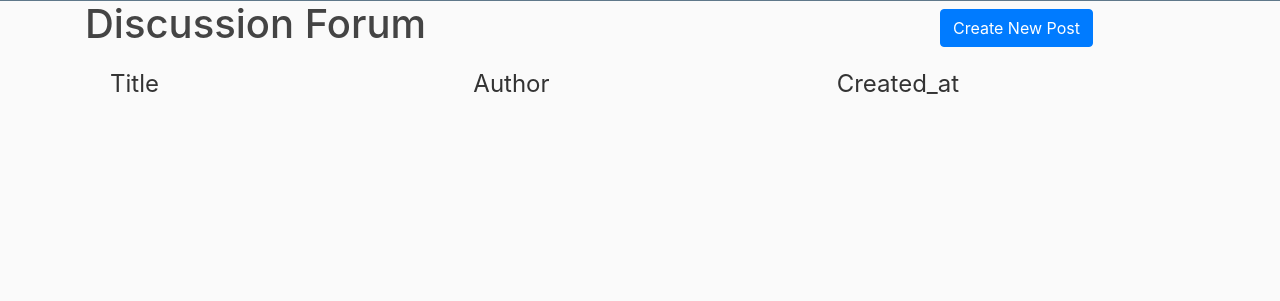
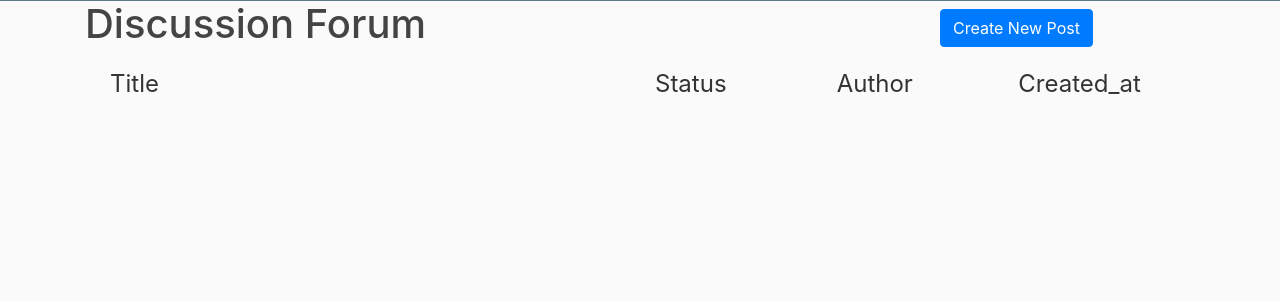
Before and after one commit to gcivil-nyu-org/Team_Team1_CS-GY-6063-Fall2021, a Django app: page /forum/ in a window 1280 px wide. Shown: the part 55-356 px from the top of the page. Run offline with Django 3.2, Linux system fonts and the light colour scheme; the visitor is signed in with stand-in values (Sample User, id 1); data that the repository does not hold is empty; some libraries are stand-ins or nearby versions.

```diff
--- a/VMentalHealth/settings.py
+++ b/VMentalHealth/settings.py
@@ -138,7 +138,7 @@ DEFAULT_AUTO_FIELD = "django.db.models.BigAutoField"
 
 LOGIN_URL = "login"
 
-LOGIN_REDIRECT_URL = "index"
+LOGIN_REDIRECT_URL = "profile"
 
 LOGOUT_REDIRECT_URL = "index"
 
--- a/forum/views.py
+++ b/forum/views.py
@@ -12,7 +12,9 @@ class PostListView(ListView):
     template_name = "forum:post_list"
 
     def get_queryset(self):
-        return Post.objects.all().order_by("-created_at")
+        published_qs = Post.objects.filter(status='published')
+        curr_user_qs = Post.objects.filter(author=self.request.user.id)
+        return published_qs.union(curr_user_qs).order_by("-created_at")
 
 
 @method_decorator(login_required, name="dispatch")
@@ -23,7 +25,7 @@ class PostDetailView(DetailView):
 @method_decorator(login_required, name="dispatch")
 class PostUpdateView(UpdateView):
     model = Post
-    fields = ["title", "content"]
+    fields = ["title", "content", "status", ]
     template_name_suffix = "_update"
 
     def get_success_url(self):
@@ -44,7 +46,7 @@ class PostDeleteView(DeleteView):
 @method_decorator(login_required, name="dispatch")
 class PostCreateView(CreateView):
     model = Post
-    fields = ["title", "content"]
+    fields = ["title", "content", "status", ]
 
     def get_success_url(self):
         return reverse_lazy(
--- a/templates/forum/post_list.html
+++ b/templates/forum/post_list.html
@@ -11,21 +11,25 @@
     </div>
   </div>
   <div class="row align-items-center form_attribute">
-      <div class="col-4">Title</div>
-      <div class="col-4">Author</div>
-      <div class="col-4">Created_at</div>
+      <div class="col-6">Title</div>
+      <div class="col-2">Status</div>
+      <div class="col-2">Author</div>
+      <div class="col-2">Created_at</div>
   </div>
 
   <div class="row align-items-center form_entities">
     {% for post in object_list %}
-      <div class="col-4">
+      <div class="col-6">
         <a href="{% url 'forum:post_detail' post.slug %}">{{ post.title }}</a>
       </div>
-      <div class="col-4">
-        {{ post.author}}
+      <div class="col-2">
+        {{ post.status }}
       </div>
-      <div class="col-4">
-        {{ post.created_at}}
+      <div class="col-2">
+        {{ post.author }}
+      </div>
+      <div class="col-2">
+        {{ post.created_at }}
       </div>
     {% endfor %}
   </div>
```
Also changed, not shown: vmental/tests/test_views.py (+0 -3 lines).
